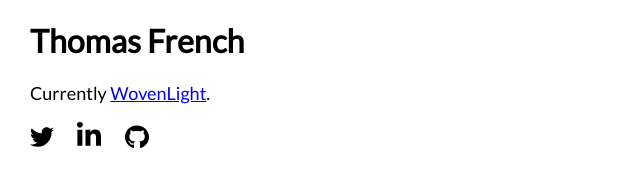
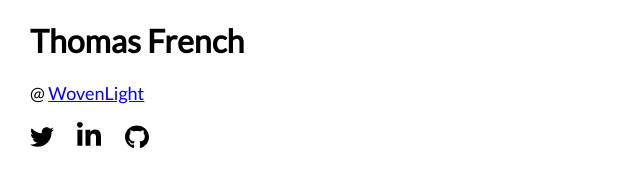
Before and after one commit to tfrench/tfrench.github.io, a plain HTML site: page index.html in a window 1280 px wide. Shown: the whole page, without its empty margins (0-640 px from the left). Drawn offline with Linux system fonts and the light colour scheme.

Commit message:
Minor edit

```diff
--- a/index.html
+++ b/index.html
@@ -10,7 +10,7 @@
 
 <body>
 	<h1>Thomas French</h1>
-	<p>Currently <a href="https://www.wovenlight.com/">WovenLight</a>.</p>
+	<p>@ <a href="https://www.wovenlight.com/">WovenLight</a></p>
 	<p class="contact">
 		<a href="https://twitter.com/trfrench"><img class="icon" src="assets/twitter.svg"></a>
 		<a href="https://www.linkedin.com/in/thomas-french-4927a961/"><img class="icon"
```
